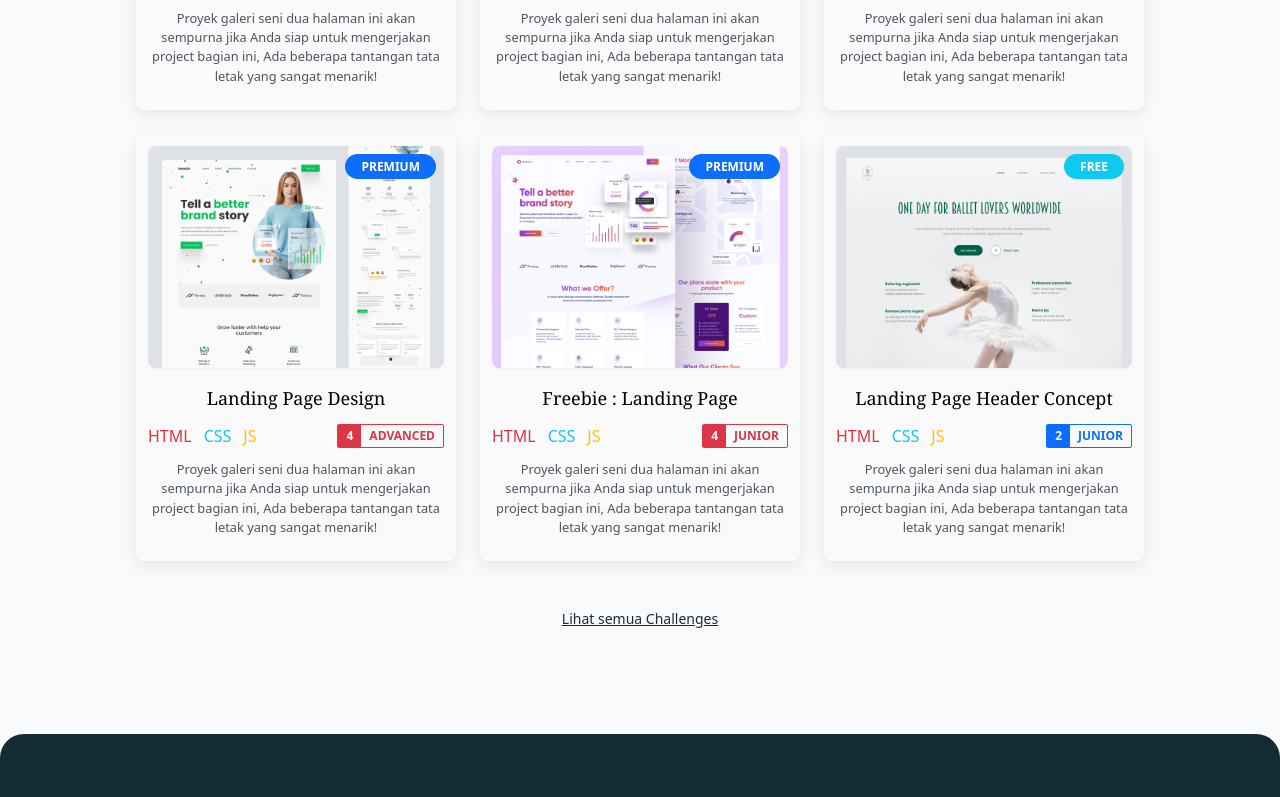
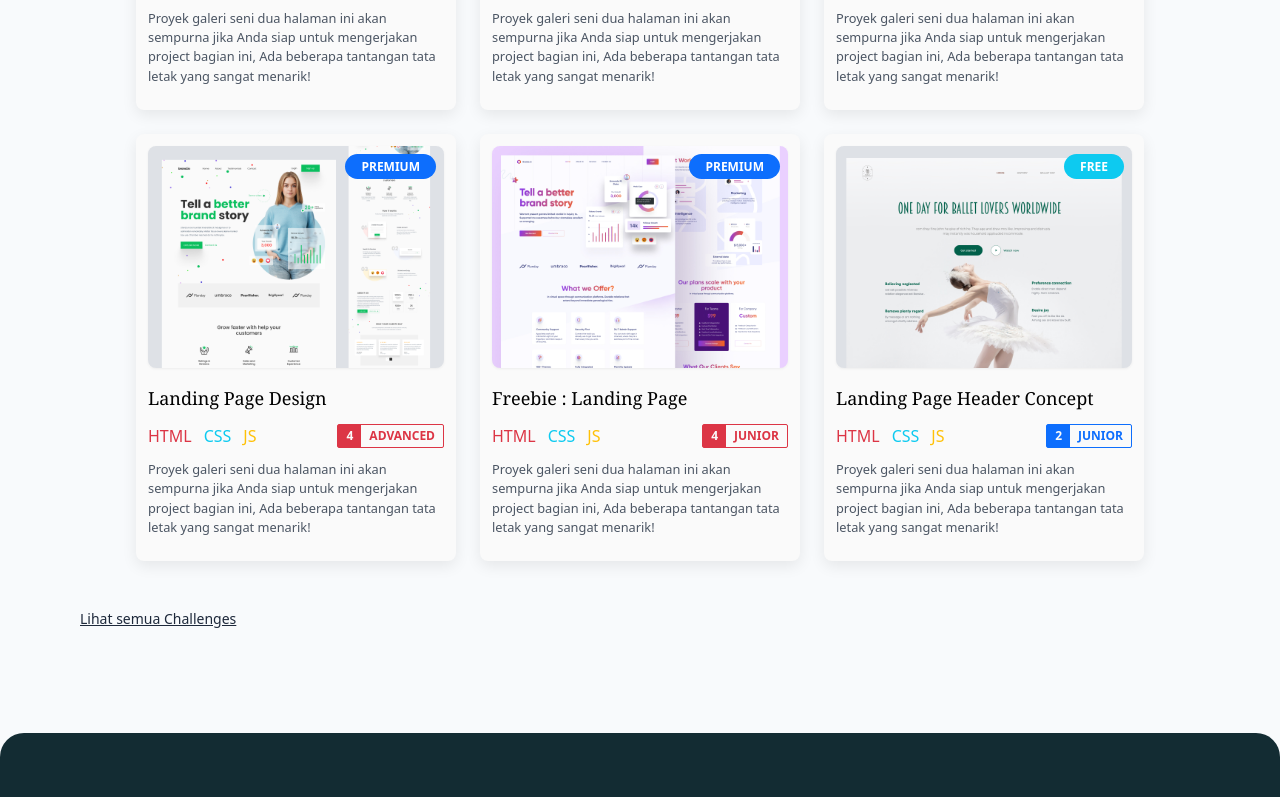
Before and after one commit to JfeStudio/iotm-demo-homepage, a website: page index.html in a window 1280 px wide. Shown: the part 1930-2727 px from the top of the page. Drawn offline with nearby package versions, Linux system fonts and the light colour scheme.

Commit message:
kena ganti center semua anjir

```diff
--- a/index.html
+++ b/index.html
@@ -192,7 +192,7 @@
     <!-- latest challenges -->
     <section class="latest py-16">
       <div
-        class="container relative mx-auto overflow-hidden rounded-t-3xl text-center"
+        class="container relative mx-auto overflow-hidden rounded-t-3xl"
       >
         <div
           class="rounded-blank absolute top-0 left-0 right-0 -z-10 h-80 bg-dark"
@@ -475,7 +475,7 @@
           </div>
         </div>
         <a
-          class="mt-8 inline-block text-center text-sm text-dark underline hover:no-underline md:mt-12"
+          class="mt-8 block max-w-max text-center text-sm text-dark underline hover:no-underline md:mt-12"
           href="#"
           >Lihat semua Challenges</a
         >
```
